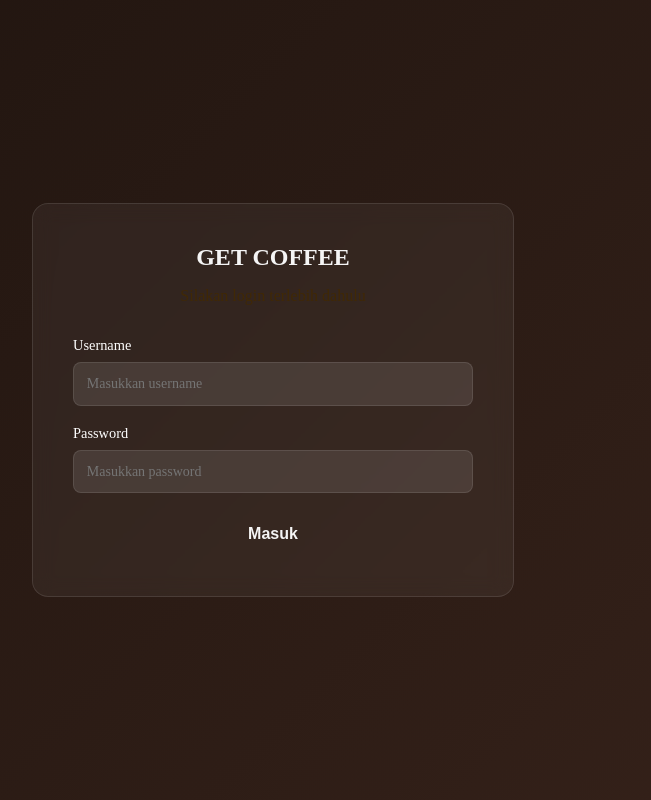
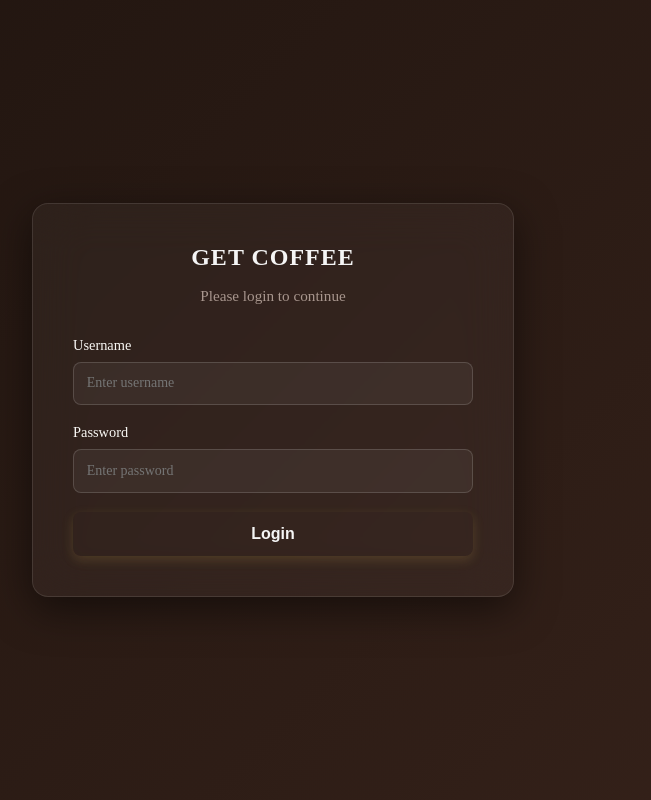
Before and after one commit to angelieca25-max/get-coffee-final, a PHP site: page /login.php in a window 1280 px wide. Shown: the whole page, without its empty margins (367-1018 px from the left). Run offline with PHP 8.4, Linux system fonts and the light colour scheme; a stand-in replaces the project's code that opens the database connection.

Commit message:
Update login.php

```diff
--- a/login.php
+++ b/login.php
@@ -26,12 +26,13 @@ if (isset($_SESSION['status']) && $_SESSION['status'] == "login") {
             font-family: var(--font-sans);
         }
         .login-card {
-            background: var(--glass-bg);
-            backdrop-filter: blur(10px);
-            border: 1px solid var(--glass-border);
+            background: rgba(255, 255, 255, 0.04);
+            backdrop-filter: blur(24px);
+            -webkit-backdrop-filter: blur(24px);
+            border: 1px solid rgba(255, 255, 255, 0.1);
             padding: 2.5rem;
             border-radius: 16px;
-            box-shadow: var(--shadow-lg);
+            box-shadow: 0 12px 40px rgba(0, 0, 0, 0.5);
             width: 100%;
             max-width: 400px;
             text-align: center;
@@ -39,6 +40,8 @@ if (isset($_SESSION['status']) && $_SESSION['status'] == "login") {
         .login-card h2 {
             color: var(--color-accent);
             margin-bottom: 0.5rem;
+            font-weight: 800;
+            letter-spacing: 1px;
         }
         .form-group {
             text-align: left;
@@ -46,22 +49,25 @@ if (isset($_SESSION['status']) && $_SESSION['status'] == "login") {
         }
         .form-group label {
             display: block;
-            color: #ffffff;
+            color: #faf9f6;
             margin-bottom: 0.5rem;
             font-size: 0.9rem;
+            font-weight: 500;
         }
         .form-group input {
             width: 100%;
             padding: 0.8rem;
-            border: 1px solid var(--glass-border);
+            border: 1px solid rgba(255, 255, 255, 0.15);
             border-radius: 8px;
-            background: rgba(255, 255, 255, 0.1);
+            background: rgba(255, 255, 255, 0.05);
             color: #ffffff;
             box-sizing: border-box;
+            font-family: inherit;
         }
         .form-group input:focus {
             outline: none;
             border-color: var(--color-accent);
+            background: rgba(255, 255, 255, 0.08);
         }
         .btn-login {
             width: 100%;
@@ -74,6 +80,7 @@ if (isset($_SESSION['status']) && $_SESSION['status'] == "login") {
             font-size: 1rem;
             cursor: pointer;
             transition: 0.3s;
+            box-shadow: 0 4px 12px rgba(201, 160, 80, 0.2);
         }
         .btn-login:hover {
             background-color: var(--color-accent-light);
@@ -85,19 +92,18 @@ if (isset($_SESSION['status']) && $_SESSION['status'] == "login") {
 
     <div class="login-card">
         <h2>GET COFFEE</h2>
-        <p style="color: #402906; margin-bottom: 2rem;">Silakan login terlebih dahulu</p>
+        <p style="color: #a8968e; margin-bottom: 2rem; font-size: 0.95rem;">Please login to continue</p>
 
-
-        <form action="proses-login.php" method="POST">
+        <form action="process-login.php" method="POST">
             <div class="form-group">
                 <label for="username">Username</label>
-                <input type="text" id="username" name="username" required placeholder="Masukkan username">
+                <input type="text" id="username" name="username" required placeholder="Enter username">
             </div>
             <div class="form-group">
                 <label for="password">Password</label>
-                <input type="password" id="password" name="password" required placeholder="Masukkan password">
+                <input type="password" id="password" name="password" required placeholder="Enter password">
             </div>
-            <button type="submit" name="submit_login" class="btn-login">Masuk</button>
+            <button type="submit" name="submit_login" class="btn-login">Login</button>
         </form>
     </div>
 
```
